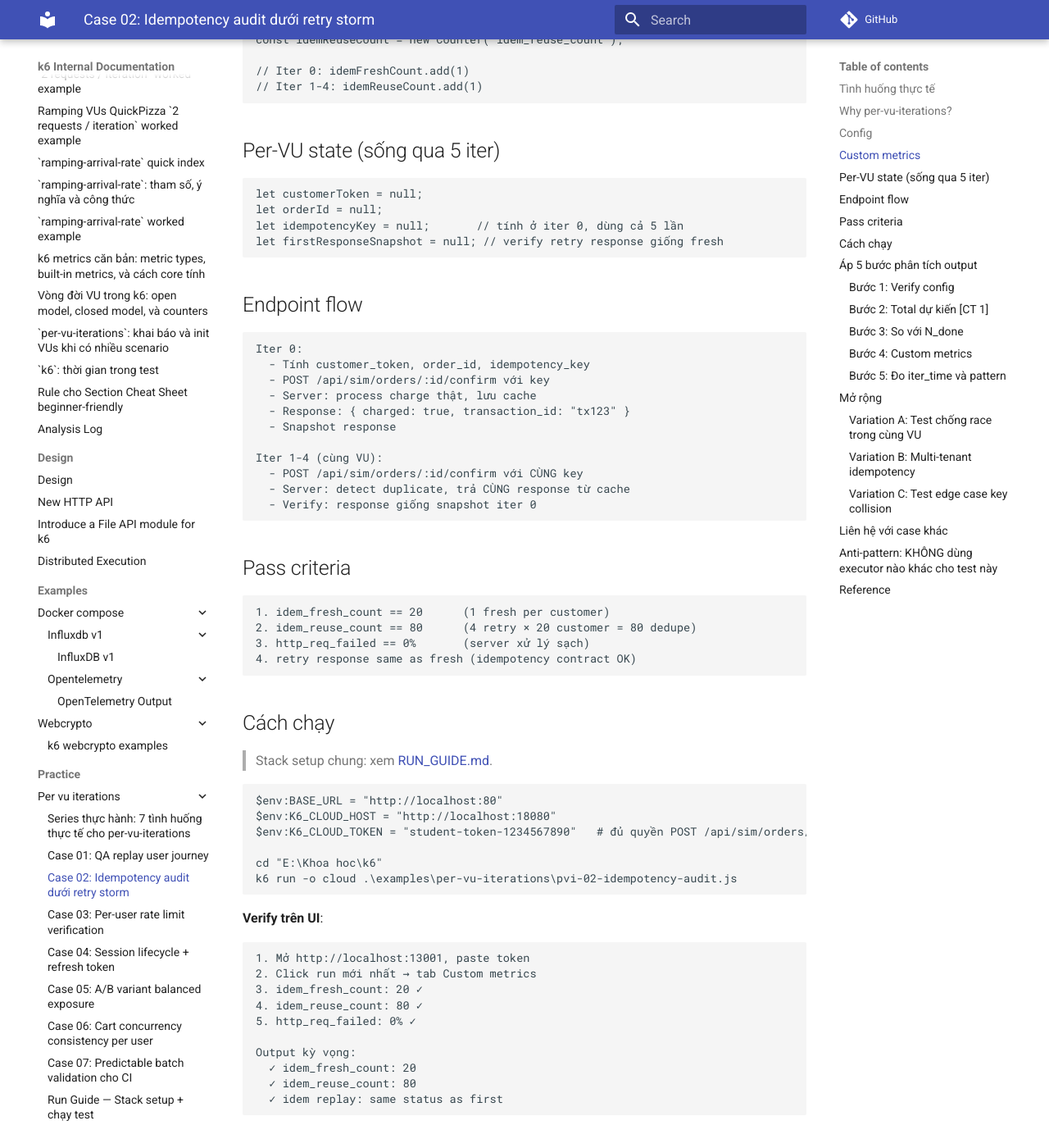
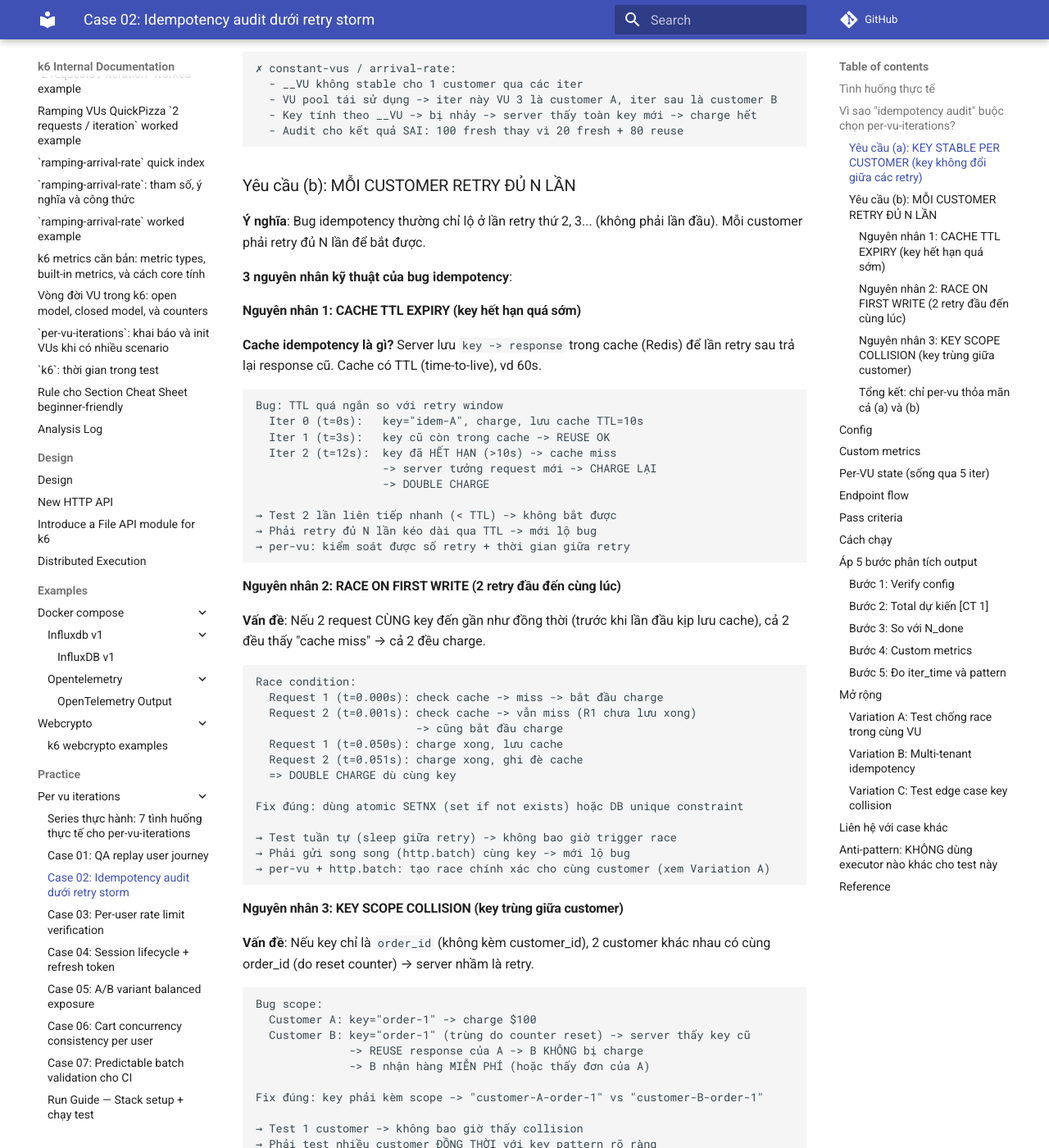
Before and after one commit to meomew-auto/markdown, an MkDocs documentation site: the page built from docs/practice/per-vu-iterations/02_idempotency-audit.md, in a window 1280 px wide and 1400 px high, scrolled down 1233 px. Shown: the whole window at 82% size. Built offline with MkDocs 1.6.1 and Material for MkDocs 9.7.7, drawn with Linux system fonts in a browser that asks for light colours; comment, search, counter and statistics services are not loaded; some of the changed text lies outside the part shown.

Commit message:
Update docs

````diff
--- a/docs/practice/per-vu-iterations/02_idempotency-audit.md
+++ b/docs/practice/per-vu-iterations/02_idempotency-audit.md
@@ -14,22 +14,134 @@ Yêu cầu nghiệp vụ:
   - Idempotency-Key bound vào customer + order, KHÔNG đổi giữa retry
 ```
 
-## Why per-vu-iterations?
+## Vì sao "idempotency audit" buộc chọn per-vu-iterations?
+
+Trước khi vào kỹ thuật, hiểu **idempotency** là gì:
 
 ```text
-Mỗi VU = 1 customer:
-  - Idempotency-Key tính 1 LẦN ở iter 0
-  - 4 iter sau dùng CÙNG key
-  - server PHẢI nhận ra "đây là retry" và dedupe
+Idempotency = "gửi lại nhiều lần CŨNG CHỈ tính 1 lần".
 
-Nếu dùng constant-vus:
-  - VU random pick -> 1 customer có thể bị 1 VU spam, customer khác 0 lần
-  - hoặc __VU không stable trên session-level -> key không đoán được
+Đời thường:
+  Bấm thang máy 5 lần -> thang vẫn chỉ đến 1 lần (không đến 5 lần)
+  Idempotency-Key = "lời hứa": cùng key -> server xử lý ĐÚNG 1 lần
 
-Nếu dùng shared-iterations:
-  - 100 iter chia chung 20 VU -> không đảm bảo "mỗi customer 5 retry"
-  - VU nhanh có thể nhận 10 retry, VU chậm chỉ 2 -> audit sai
+Vì sao quan trọng với payment?
+  - User bấm "Thanh toán", mạng lag, user bấm lại
+  - Không có idempotency -> charge 2 lần -> khách mất tiền oan
+  - Có idempotency -> lần 2 server nhận ra key cũ -> trả kết quả cũ,
+    KHÔNG charge lại
 ```
+
+Để audit cơ chế này **có giá trị**, test phải đảm bảo **2 yêu cầu cốt lõi**.
+Chỉ per-vu-iterations mới thỏa mãn cả 2.
+
+### Yêu cầu (a): KEY STABLE PER CUSTOMER (key không đổi giữa các retry)
+
+**Ý nghĩa**: Mỗi customer phải gửi **CÙNG Idempotency-Key** qua tất cả lần
+retry. Nếu key đổi → server tưởng là request mới → charge lại → test sai.
+
+```text
+Flow đúng (cùng customer, cùng key):
+  Customer A, iter 0: key="idem-A-order123" -> charge FRESH
+  Customer A, iter 1: key="idem-A-order123" -> server thấy key cũ -> REUSE
+  Customer A, iter 2-4: cùng key -> REUSE
+  => 1 fresh + 4 reuse
+
+Vì sao per-vu đảm bảo điều này?
+  - 1 VU = 1 customer
+  - Key tính 1 LẦN ở iter 0, lưu vào biến per-VU
+  - 4 iter sau cùng VU -> đọc lại biến đó -> CÙNG key
+  - State per-VU sống qua iter -> key bound chắc vào customer
+```
+
+**Vì sao executor khác fail?**
+
+```text
+✗ constant-vus / arrival-rate:
+  - __VU không stable cho 1 customer qua các iter
+  - VU pool tái sử dụng -> iter này VU 3 là customer A, iter sau là customer B
+  - Key tính theo __VU -> bị nhảy -> server thấy toàn key mới -> charge hết
+  - Audit cho kết quả SAI: 100 fresh thay vì 20 fresh + 80 reuse
+```
+
+### Yêu cầu (b): MỖI CUSTOMER RETRY ĐỦ N LẦN
+
+**Ý nghĩa**: Bug idempotency thường chỉ lộ ở lần retry thứ 2, 3... (không
+phải lần đầu). Mỗi customer phải retry đủ N lần để bắt được.
+
+**3 nguyên nhân kỹ thuật của bug idempotency**:
+
+#### Nguyên nhân 1: CACHE TTL EXPIRY (key hết hạn quá sớm)
+
+**Cache idempotency là gì?** Server lưu `key -> response` trong cache (Redis)
+để lần retry sau trả lại response cũ. Cache có TTL (time-to-live), vd 60s.
+
+```text
+Bug: TTL quá ngắn so với retry window
+  Iter 0 (t=0s):   key="idem-A", charge, lưu cache TTL=10s
+  Iter 1 (t=3s):   key cũ còn trong cache -> REUSE OK
+  Iter 2 (t=12s):  key đã HẾT HẠN (>10s) -> cache miss
+                   -> server tưởng request mới -> CHARGE LẠI
+                   -> DOUBLE CHARGE
+
+→ Test 2 lần liên tiếp nhanh (< TTL) -> không bắt được
+→ Phải retry đủ N lần kéo dài qua TTL -> mới lộ bug
+→ per-vu: kiểm soát được số retry + thời gian giữa retry
+```
+
+#### Nguyên nhân 2: RACE ON FIRST WRITE (2 retry đầu đến cùng lúc)
+
+**Vấn đề**: Nếu 2 request CÙNG key đến gần như đồng thời (trước khi lần đầu
+kịp lưu cache), cả 2 đều thấy "cache miss" → cả 2 đều charge.
+
+```text
+Race condition:
+  Request 1 (t=0.000s): check cache -> miss -> bắt đầu charge
+  Request 2 (t=0.001s): check cache -> vẫn miss (R1 chưa lưu xong)
+                        -> cũng bắt đầu charge
+  Request 1 (t=0.050s): charge xong, lưu cache
+  Request 2 (t=0.051s): charge xong, ghi đè cache
+  => DOUBLE CHARGE dù cùng key
+
+Fix đúng: dùng atomic SETNX (set if not exists) hoặc DB unique constraint
+
+→ Test tuần tự (sleep giữa retry) -> không bao giờ trigger race
+→ Phải gửi song song (http.batch) cùng key -> mới lộ bug
+→ per-vu + http.batch: tạo race chính xác cho cùng customer (xem Variation A)
+```
+
+#### Nguyên nhân 3: KEY SCOPE COLLISION (key trùng giữa customer)
+
+**Vấn đề**: Nếu key chỉ là `order_id` (không kèm customer_id), 2 customer
+khác nhau có cùng order_id (do reset counter) → server nhầm là retry.
+
+```text
+Bug scope:
+  Customer A: key="order-1" -> charge $100
+  Customer B: key="order-1" (trùng do counter reset) -> server thấy key cũ
+              -> REUSE response của A -> B KHÔNG bị charge
+              -> B nhận hàng MIỄN PHÍ (hoặc thấy đơn của A)
+
+Fix đúng: key phải kèm scope -> "customer-A-order-1" vs "customer-B-order-1"
+
+→ Test 1 customer -> không bao giờ thấy collision
+→ Phải test nhiều customer ĐỒNG THỜI với key pattern rõ ràng
+→ per-vu: mỗi VU = customer riêng -> verify key scope không đụng nhau
+```
+
+#### Tổng kết: chỉ per-vu thỏa mãn cả (a) và (b)
+
+| Executor | (a) Key stable per customer | (b) Mỗi customer đủ N retry | Verdict |
+| --- | --- | --- | --- |
+| **per-vu-iterations** | ✓ key bound vào VU | ✓ mỗi VU retry đúng N lần | ✅ DÙNG |
+| shared-iterations | ✗ VU pick random key | ✗ phân phối retry không đều | ❌ |
+| constant-vus (duration) | ✗ __VU không stable | ✗ số retry phụ thuộc latency | ❌ |
+| constant-arrival-rate | ✗ identity rời VU | ✗ rate-driven, retry rời rạc | ❌ |
+| ramping-vus | ✗ VU spawn/despawn | ✗ số retry biến thiên | ❌ |
+| ramping-arrival-rate | ✗ rate-driven | ✗ retry không bound customer | ❌ |
+
+→ Chỉ **per-vu-iterations** đảm bảo "cùng customer gửi cùng key đủ N lần",
+điều kiện BẮT BUỘC để audit idempotency chính xác.
 
 ## Config
 
````
